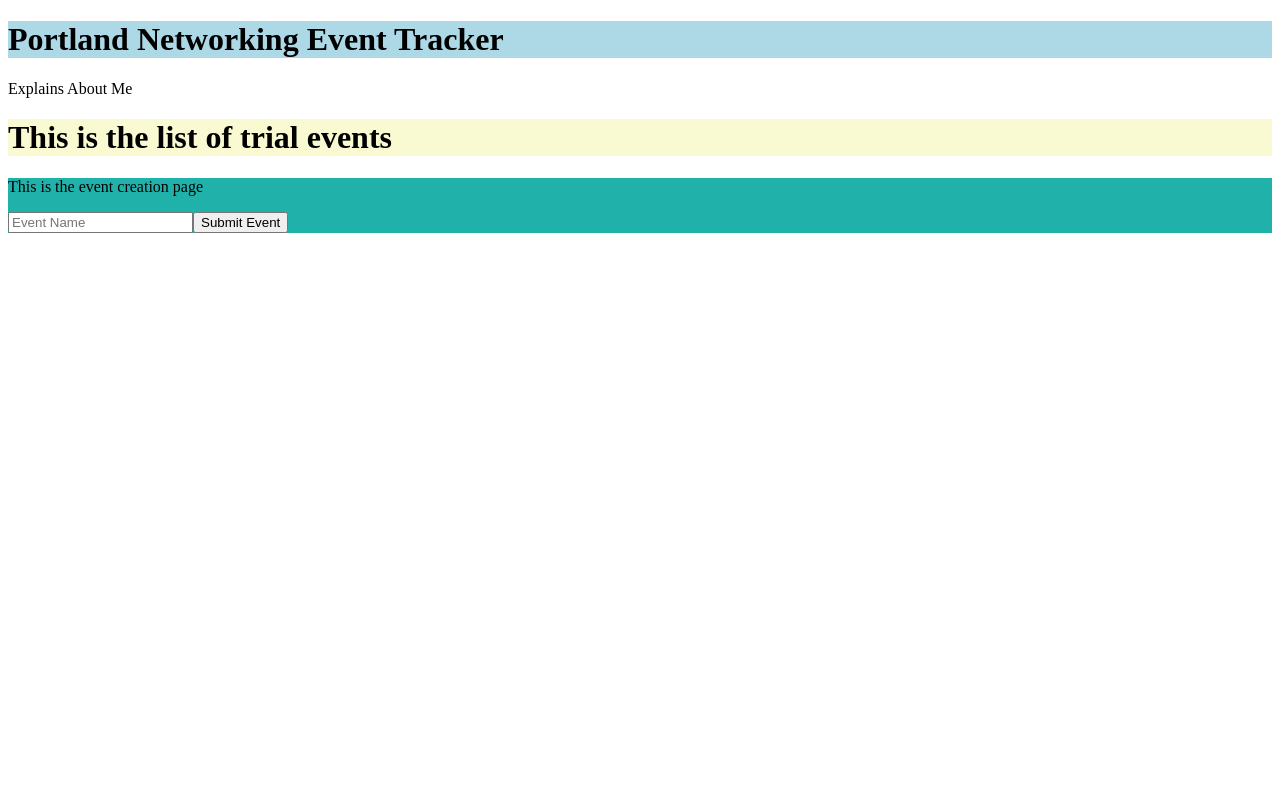
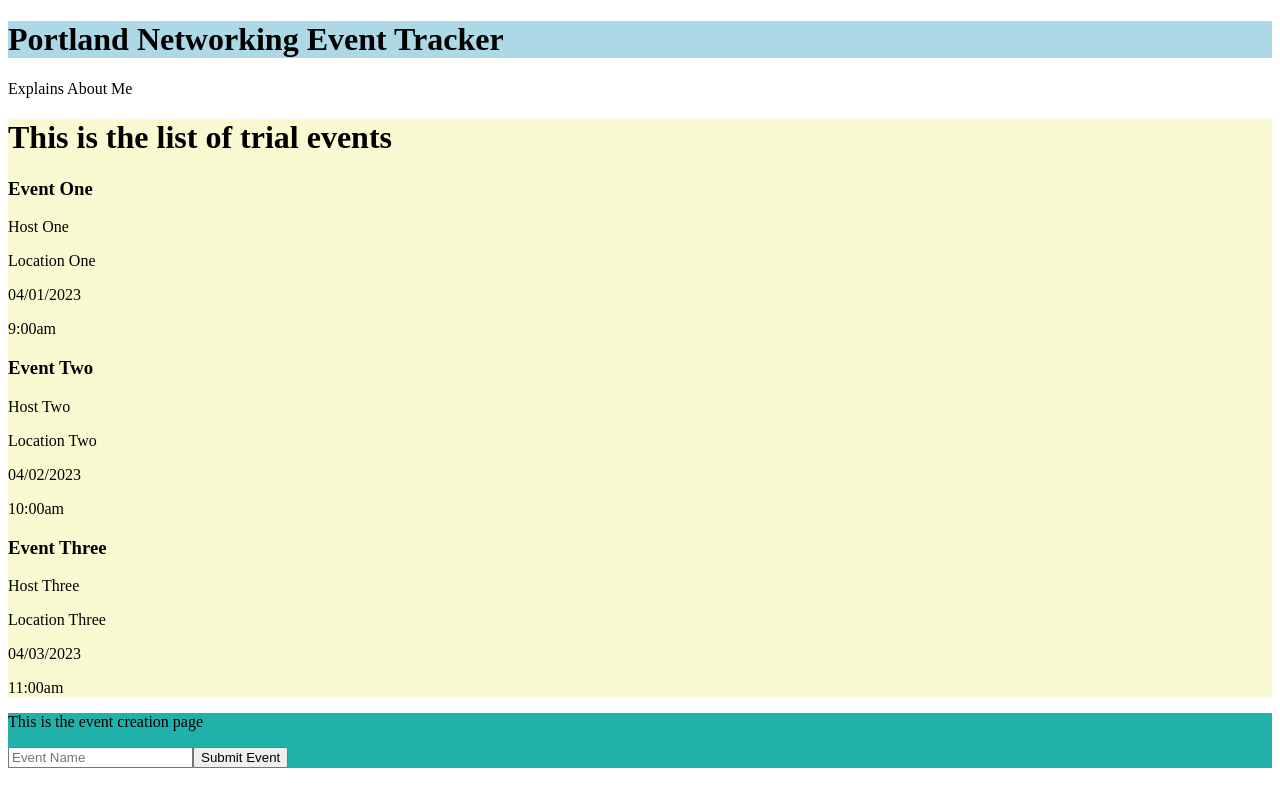
Before and after one commit to austinbhan/event-tracker, a React app: page /AboutMe in a window 1280 px wide. Built offline with nearby package versions, Linux system fonts and the light colour scheme.

Commit message:
Loop syntax changed to work

```diff
--- a/src/App.js
+++ b/src/App.js
@@ -43,3 +43,5 @@ export default function App() {
     </Router>
   );
 }
+
+// UPDATE YOUR GITHUB AUTH TOKEN
--- a/src/Components/EventList.js
+++ b/src/Components/EventList.js
@@ -1,17 +1,17 @@
 import Event from '../Components/Event';
 
 export default function EventList({ TrialEvents }) {
-  console.log(TrialEvents);
+  console.log('line 4', TrialEvents);
   return (
     <div>
       <h1>This is the list of trial events </h1>
       {
-        TrialEvents.map((TrialEvent, i) => {
+        TrialEvents.map((TrialEvent, i) => (
           <Event
             {...TrialEvent}
             key={TrialEvent.id + i}
-          />;
-        })
+          />
+        ))
       }
     </div>
   );
```
